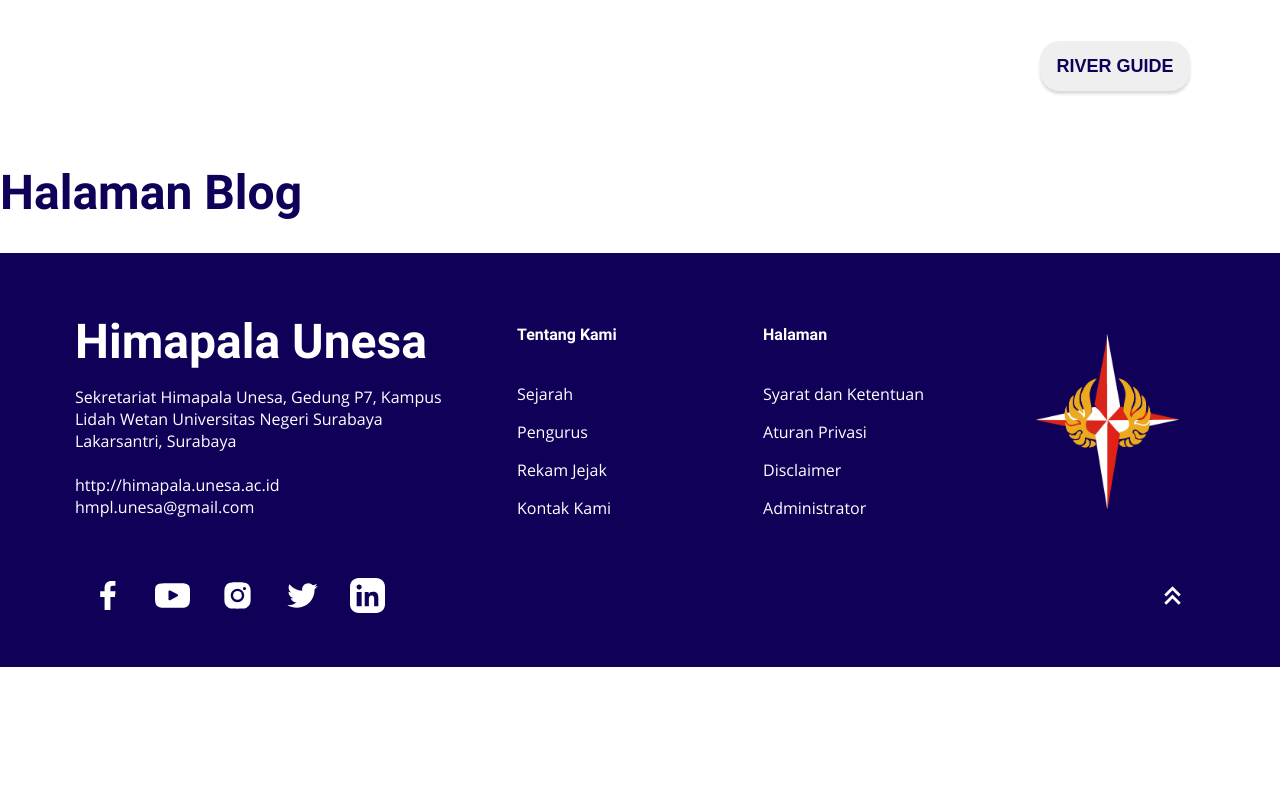
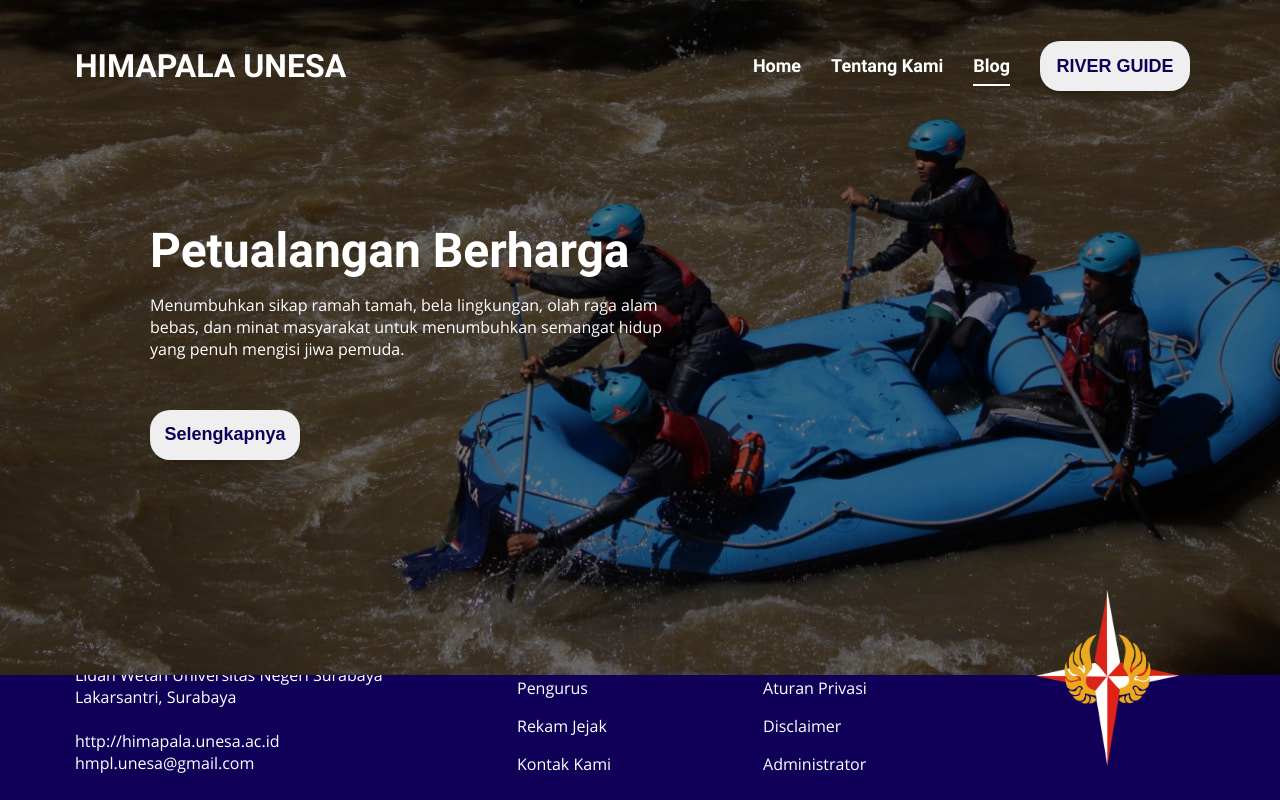
Before and after one commit to himapala-dev/hmpl-river-guide, a Next.js app: page /blog in a window 1280 px wide. Built offline with nearby package versions, Linux system fonts and the light colour scheme.

Commit message:
hook test

```diff
--- a/components/Footer.js
+++ b/components/Footer.js
@@ -87,7 +87,7 @@ function Footer() {
                             />
                         </div>
                         <div>
-                            <Link href='#nav'>
+                            <Link href='#top'>
                                 <a>
                                     <Image
                                         src="/icons/chevron-double-up.svg"
--- a/components/Hero.js
+++ b/components/Hero.js
@@ -6,7 +6,7 @@ import SocmedLists from './SocmedLists'
 function Hero({ title, summary, image, link, button, socmed }) {
     return (
         <>
-            <section id="hero" className={styles.hero}>
+            <section id="top" className={styles.hero}>
                 <div className="container">
                     <div className={styles.heroInside}>
 
@@ -24,14 +24,16 @@ function Hero({ title, summary, image, link, button, socmed }) {
                         </div>
 
                         <div>
-                            <div className={styles.heroImg}>
+                            {image ? (
+                                <div className={styles.heroImg}>
                                 <Image
-                                    src={`${image == true ? '/images/logo.png' : ""}`}
+                                    src="/images/logo.png"
                                     alt="hmpl-logo"
                                     width={287}
                                     height={350}
                                 />
                             </div>
+                            ) : ""}
 
                             <div className={styles.heroSoc}>{socmed == true ? (
                                 <SocmedLists
--- a/components/Navbar.js
+++ b/components/Navbar.js
@@ -1,16 +1,22 @@
-import { useRef } from 'react'
+import { useEffect, useRef, useState } from 'react'
 import styles from '../styles/components/Navbar.module.scss'
 import Link from 'next/link'
 import { OutsideClick } from './OutsideClick';
 import { useRouter } from 'next/dist/client/router';
+import useScrollPosition from './UseScrollPosition';
 
 function Navbar() {
     const toggleRef = useRef(null);
     const [isActive, setIsActive] = OutsideClick(toggleRef, false);
+    const scrollPos = useScrollPosition();
+    const scrollHeight = scrollPos;
     const onClick = () => setIsActive(!isActive);
     const router = useRouter();
+
+    console.log(scrollHeight)
+
     return (
-        <nav id="nav">
+        <nav className={`${router.pathname == "/" ? "" : "bg-blue" && router.pathname == "/blog" ? "" : "bg-blue"} ${scrollHeight > 300 ? "bg-blue" : ""}`}>
             <div className="container">
                 <div className={styles.logo}>
                     <Link href="/">
--- /dev/null
+++ b/components/UseScrollPosition.js
@@ -0,0 +1,25 @@
+import React, { useState, useEffect } from "react";
+
+const useScrollPosition = () => {
+  if (typeof window === "undefined") return 500;
+
+  // Store the state
+  const [scrollPos, setScrollPos] = useState(window.pageYOffset);
+
+  // On Scroll
+  const onScroll = () => {
+    setScrollPos(window.pageYOffset);
+  };
+
+  // Add and remove the window listener
+  useEffect(() => {
+    window.addEventListener("scroll", onScroll);
+    return () => {
+      window.removeEventListener("scroll", onScroll);
+    };
+  });
+
+  return scrollPos;
+};
+
+export default useScrollPosition;
--- a/pages/blog.js
+++ b/pages/blog.js
@@ -1,11 +1,20 @@
+import Hero from "../components/Hero";
 import Navbar from "../components/Navbar";
-
+import styles from "../styles/Blog.module.scss"
 
 export default function Blog() {
     return (
         <>
+            <div className="topWrapper"></div>
             <Navbar />
-            <h1>Halaman Blog</h1>
+            <Hero
+                title="Petualangan Berharga"
+                summary="Menumbuhkan sikap ramah tamah, bela lingkungan, olah raga alam bebas, dan minat masyarakat untuk menumbuhkan semangat hidup yang penuh mengisi jiwa pemuda."
+                image={false}
+                link="/article/[id]"
+                button="Selengkapnya"
+                socmed={false}
+            />
         </>
     )
 }
--- a/pages/index.js
+++ b/pages/index.js
@@ -7,9 +7,8 @@ import styles from '../styles/Home.module.scss'
 export default function Home() {
   return (
     <>
-      <div className={styles.topWrapper}>
-        <Navbar />
-
+    <div className="topWrapper"></div>
+      <Navbar />
         <Hero
           title="Petualangan Berharga"
           summary="Menumbuhkan sikap ramah tamah, bela lingkungan, olah raga alam bebas, dan minat masyarakat untuk menumbuhkan semangat hidup yang penuh mengisi jiwa pemuda."
@@ -18,7 +17,6 @@ export default function Home() {
           button="Tentang Kami"
           socmed={true}
         />
-      </div>
 
       {/* Division Card */}
       <section>
--- a/styles/globals.scss
+++ b/styles/globals.scss
@@ -164,15 +164,58 @@ section {
   margin: 50px 0;
 }
 
+.bg-blue {
+  background-color: $primaryColor
+}
+
+// Top Wrapper Hero
+.topWrapper {
+  position: relative;
+}
+
+.topWrapper {
+  &::before {
+    content: "";
+    position: absolute;
+    top: 0;
+    left: 0;
+    width: 100%;
+    height: 525px;
+    background-image: url(/images/hero-banner.jpg);
+    background-repeat: no-repeat;
+    background-size: cover;
+    filter: brightness(50%);
+
+    @media screen and (max-width: 300px) {
+      height: 575px;
+    }
+
+    @include breakpoint(md) {
+      height: 675px;
+    }
+
+    @include breakpoint(xl) {
+      height: 100vh;
+    }
+  }
+}
+
+
 // Navbar
 nav {
   position: sticky;
+  top: 0;
   color: white;
+  z-index: 100;
   width: 100vw;
   padding: 15px 0;
 
   @include breakpoint(md) {
     padding: 25px 0;
+
+    &.bg-blue {
+      padding: 10px 0;
+    }
 
     .container {
       display: flex;
```
Also changed, not shown: pages/article/[id].js (added), styles/Blog.module.scss (added), 1 other file (tests, documents, lock files or other folders).
